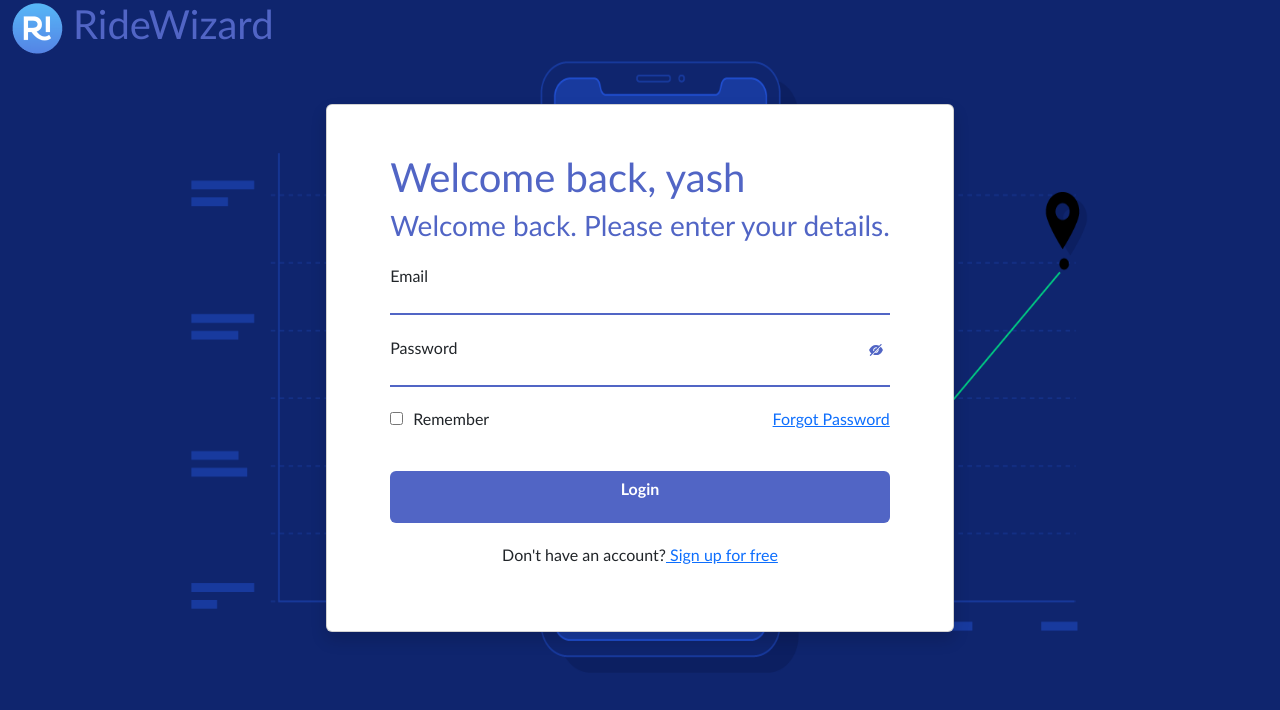
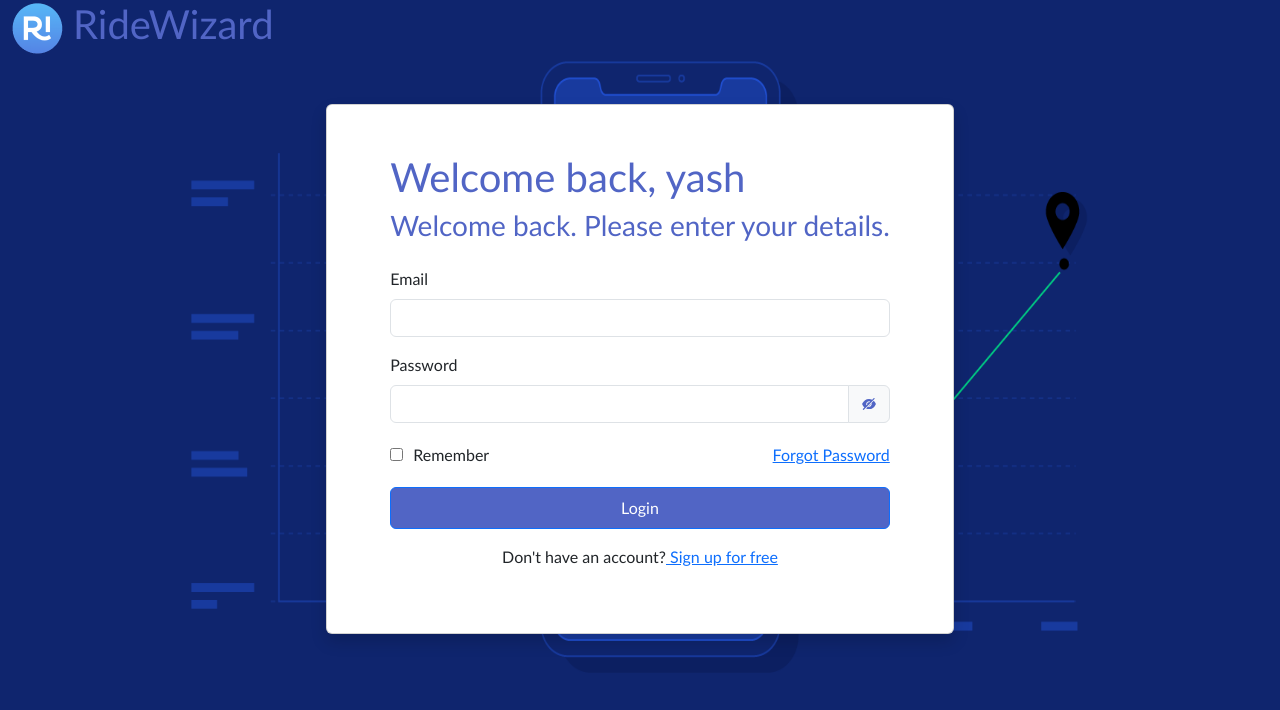
Before and after one commit to DuongBaoqqq/PBL7-Frontend, a React (Create React App) app: page / in a window 1280 px wide. Shown: the top 710 px of the page. Built offline with nearby package versions, Linux system fonts and the light colour scheme.

Commit message:
fix:login input css

```diff
--- a/src/pages/Login/Login.jsx
+++ b/src/pages/Login/Login.jsx
@@ -11,6 +11,7 @@ function Login() {
     const [password, setPassword] = useState('');
     const [isEmail, setIsEmail] = useState(true);
     const [isPassword, setIsPassword] = useState(true);
+    const [isShowPassword, setIsShowPassword] = useState(false);
     const emailRegex = /^[a-zA-Z0-9._-]+@gmail\.com$/;
 
     function handleChangeEmail(event) {
@@ -60,6 +61,11 @@ function Login() {
         }
         // console.log(res.data);
     }
+
+    const handleShowHidePassword = () =>{
+        setIsShowPassword(!isShowPassword);
+    }
+
     return (
         <>
             <div className=' '>
@@ -74,36 +80,23 @@ function Login() {
                     <div className = "col-3"></div>
                     <div className='flex justify-center bg-white container-sm card vh-50 my-5 shadow col-6'>
                         <form action="" className='my-5'>
-                            <div className=''>
-                            <h1 className='color' >Welcome back, yash</h1>
+                            <div className='mb-4'>
+                                <h1 className='color' >Welcome back, yash</h1>
                                 <h3 className='color'>Welcome back. Please enter your details.</h3>
                             </div>
-                            <div className='border-b flex justify-center pb-4 mx-20'>
-                                <label htmlFor="email "
-                                >Email</label>
-                                <input type="email"
-                                    onChange={handleChangeEmail}
-                                    id='email'
-                                    className='outline-none border-none flex-grow'/>
+                            <div className="mb-3">
+                                <label for="email" className="form-label">Email</label>
+                                <input type="email" className="form-control" id="email" aria-describedby="emailHelp" onChange={handleChangeEmail}/>
+                                {checkEmail()}
                             </div>
-                            {checkEmail()}
-                            <div className='border-b flex justify-center pb-4'>
-                                <label htmlFor="password">Password</label>
-                                <input type="password"
-                                    id='password'
-                                    onChange={handleChangePassword}
-                                    className='
-                                    flex-grow
-                                    outline-none border-none' />
-                                <button type="button"
-                                className='icon'
-                                >
-                                    <AiFillEyeInvisible
-                                    className='color-icon'
-                                    />
-                                </button>
+                            <div className="mb-3">
+                                <label for="password" className="form-label">Password</label>
+                                <div className="input-group mb-3">
+                                    <input type={isShowPassword?"text":"password"} className="form-control"  id="password"  onChange={handleChangePassword}/>
+                                    <span className="input-group-text" id="basic-addon2" onClick={handleShowHidePassword}><AiFillEyeInvisible className='color-icon'/></span>
+                                    {checkPassword()}
+                                </div>
                             </div>
-                            {checkPassword()}
 
                             <div className='flex justify-between mx-20'>
                                 <div className='flex'>
@@ -112,14 +105,12 @@ function Login() {
                                 </div>
                                 <a href="/">Forgot Password</a>
                             </div>
-                            <button type="submit"
-                                onClick={handleOnSubmit}
-                            className='w-100 bg border-none btn btn-primary rounder-6 mx-20'
-                            ><p><b>Login</b></p> </button>
+                            <div className='mb-3'>
+                                <button type="submit" className="bg btn btn-primary col-12 py-2" onClick={handleOnSubmit}>Login</button>
+                            </div>
                             <div className='flex justify-center'>
                                 <p>Don't have an account?<Link to="/register"> Sign up for free</Link></p>
                             </div>
-
                         </form>
                     </div>
                     <div className="col-3"></div>
```
Also changed, not shown: src/pages/Login/style.css (+46 -25 lines).
